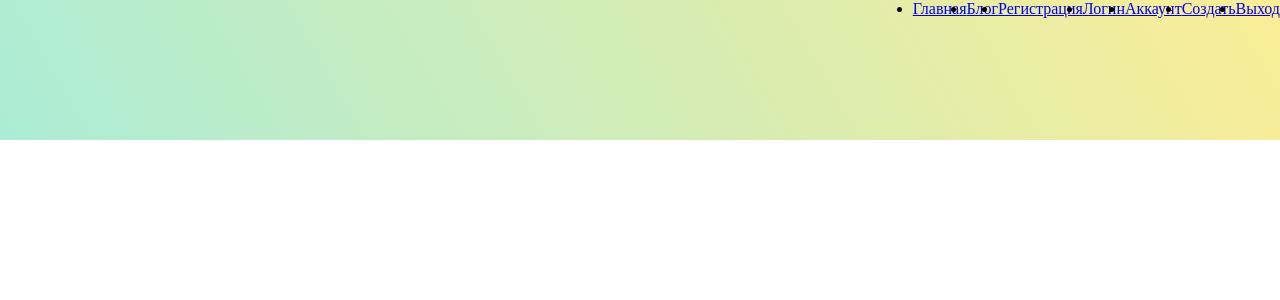
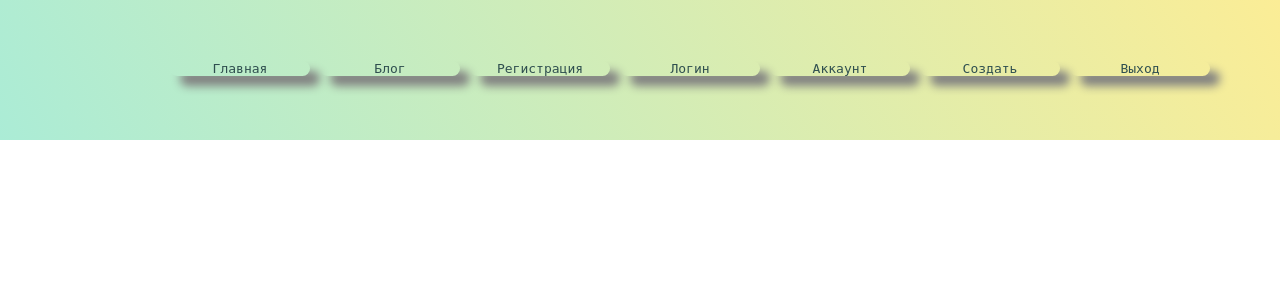
Before and after one commit to Eg0r1cKeN/Website_IT, a Flask app: page / in a window 1280 px wide. Shown: the top 300 px of the page. Run offline with Flask 3, Linux system fonts and the light colour scheme.

Commit message:
начало

```diff
--- a/static/css/style.css
+++ b/static/css/style.css
@@ -18,4 +18,27 @@ height: 100%;
 .main_menu{
     display: flex;
     justify-content: flex-end;
+    padding-right: 60px;
 }
+
+.main_menu a{
+    text-decoration: none;
+    color: darkslategrey;
+    font-weight: 400;
+}
+
+.main_menu li{
+    list-style: none;
+    margin-right: 10px;
+    width: 140px;
+    margin-top: 5%;
+    box-shadow: 10px 10px 10px grey;
+    font-family: monospace;
+    border-radius: 100px;
+    text-align: center;
+}
+
+.main_menu li:hover{
+    transition-duration: 0.5s;
+
+}
```
